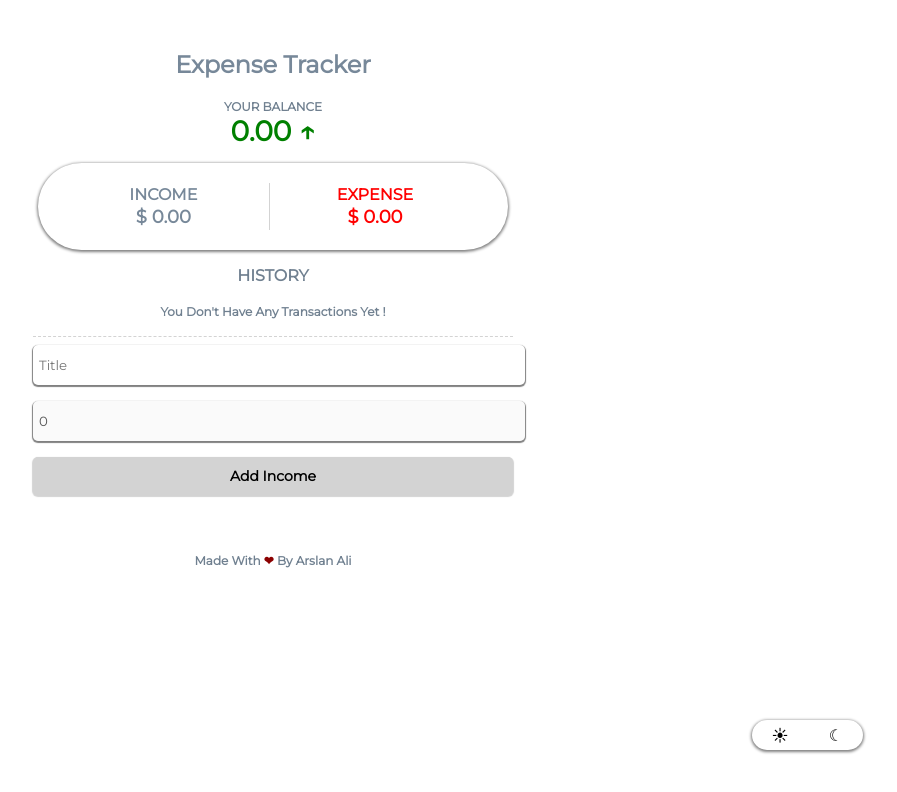
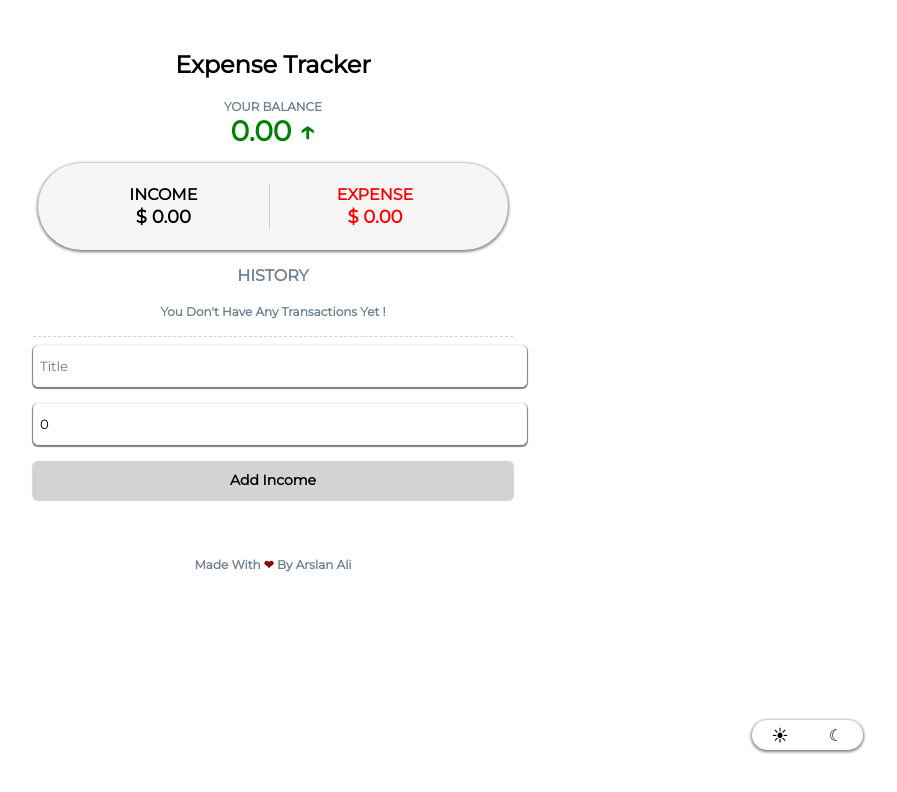
Before and after one commit to warlock1996/xpense-tracker, a React (Create React App) app: page / in a window 1280 px wide. Shown: the top 792 px of the page, without its empty margins (367-1264 px from the left). Built offline with nearby package versions, Linux system fonts and the light colour scheme.

Commit message:
:hammer: expense tracker theme with cookie

```diff
--- a/src/App.css
+++ b/src/App.css
@@ -1,16 +1,7 @@
-.app {
-  background-color: var(--body-clr);
-  height: 100vh;
-  transition: background-color 1s, color 1s;
-}
-.wrapper {
-  max-width: 480px;
-  width: 480px;
-  margin: auto;
-}
 :root {
   --body-clr: white;
-  --primary-clr: lightslategray;
+  --primary-bg-clr: whitesmoke;
+  --primary-txt-clr: black;
   --secondary-clr: slategray;
   --primary-clr-hvrd: darkslategray;
   --expense-clr: darkred;
@@ -22,7 +13,8 @@
 }
 .app.dark {
   --body-clr: #000000;
-  --primary-clr: #892cdc;
+  --primary-bg-clr: #892cdc;
+  --primary-txt-clr: #ffffff;
   --secondary-clr: #52057b;
   --primary-clr-hvrd: darkslategray;
   --expense-clr: darkred;
@@ -32,11 +24,21 @@
   --border-clr: lightgray;
   --shadow-clr: black;
 }
+.app {
+  background-color: var(--body-clr);
+  height: 100vh;
+  transition: background-color 1s, color 1s;
+}
+.wrapper {
+  max-width: 480px;
+  width: 480px;
+  margin: auto;
+}
 .header {
   margin-top: 0;
   padding-top: 50px;
   text-align: center;
-  color: var(--primary-clr);
+  color: var(--primary-txt-clr);
   font-family: "Montserrat";
 }
 .footer {
@@ -64,7 +66,7 @@
   position: fixed;
   right: 50px;
   bottom: 50px;
-  background-color: var(--primary-c);
+  background-color: white;
   box-shadow: 0px 1px 3px 1px var(--shadow-clr);
   border-radius: 50px;
   cursor: pointer;
@@ -74,13 +76,13 @@
   display: inline-block;
   padding: 5px 20px;
 }
-.switch .light:hover {
-  color: var(--primary-c);
-  background-color: var(--income-clr);
+.switch .dark.active {
+  background-color: black;
+  color: white;
 }
-.switch .dark:hover {
-  color: var(--primary-c);
-  background-color: black;
+.switch .light.active {
+  background-color: green;
+  color: white;
 }
 
 .balance-container {
@@ -121,7 +123,7 @@
   font-family: "Montserrat";
   font-weight: bolder;
   padding: 20px;
-  background-color: var(--primary-c);
+  background-color: var(--primary-bg-clr);
   box-shadow: 0px 1px 3px 1px var(--shadow-clr);
   border-radius: 50px;
 }
@@ -133,13 +135,13 @@
   text-transform: uppercase;
 }
 .income-label {
-  color: var(--primary-clr);
+  color: var(--primary-txt-clr);
 }
 .expense-label {
   color: var(--negative-clr);
 }
 .income-value {
-  color: var(--primary-clr);
+  color: var(--primary-txt-clr);
   font-size: 18px;
   font-weight: bolder;
 }
@@ -179,6 +181,9 @@
   border: none;
   font-family: "Montserrat";
   font-weight: 500;
+  background: var(--body-clr);
+  border: 1px solid var(--primary-bg-clr);
+  color: var(--primary-txt-clr);
   box-shadow: 0px 1px 1px 1px var(--shadow-clr);
   border-radius: 5px;
   transition: padding 0.2s, border-bottom 0.2s;
@@ -197,7 +202,7 @@
   width: 100%;
   margin: 8px auto;
   padding: 10px;
-  color: var(--primary-c);
+  color: var(--primary-txt-clr);
   font-size: 14px;
   text-transform: capitalize;
   border: none;
@@ -216,7 +221,7 @@
   width: 100%;
   margin: 8px auto;
   padding: 10px;
-  color: var(--primary-c);
+  color: var(--primary-txt-clr);
   font-size: 14px;
   text-transform: capitalize;
   border: none;
@@ -239,7 +244,7 @@
 .transaction-expense {
   cursor: pointer;
   font-size: 14px;
-  background-color: var(--primary-c);
+  background-color: var(--primary-bg-clr);
   margin: 5px;
   padding: 8px;
   border-radius: 5px 0px 0px 5px;
--- a/src/components/Switch.js
+++ b/src/components/Switch.js
@@ -2,16 +2,19 @@ import React, { useContext } from 'react'
 import { GlobalContext } from "./sharedstate"
 
 function Switch() {
-  const { dispatcher } = useContext(GlobalContext)
+  const { dispatcher, theme } = useContext(GlobalContext)
+
 
   function toggleTheme(options) {
     dispatcher(options)
   }
+  const _light = theme === 'light' ? 'light active' : 'light';
+  const _dark = theme === 'dark' ? 'dark active' : 'dark';
 
   return (
       <div className="switch">
-        <div className="light" onClick={() => toggleTheme({ type: 'switch-theme', payload:'light'})}>&#9728;</div>
-        <div className="dark" onClick={() => toggleTheme({ type: 'switch-theme', payload:'dark'})}>&#x263E;</div>
+        <div className={_light} onClick={() => toggleTheme({ type: 'switch-theme', payload:'light'})}>&#9728;</div>
+        <div className={_dark} onClick={() => toggleTheme({ type: 'switch-theme', payload:'dark'})}>&#x263E;</div>
       </div>
     )
 }
--- a/src/components/Transaction.js
+++ b/src/components/Transaction.js
@@ -18,6 +18,7 @@ function Transaction (props) {
     return (
         <div className="transaction-container">
             <input
+                title="Enter Transaction Name"
                 className="transaction-name"
                 onChange = {(e) => setTr({...state, name: e.target.value}) }
                 value = { state.name }
@@ -25,11 +26,11 @@ function Transaction (props) {
                 placeholder="Title"
             />
             <input
+                title="Enter Transaction Amount"
+                className="transaction-amount"
                 onChange = {(e) => setTr({...state, amount: e.target.value}) }
                 value = {state.amount}
-                title="Enter Transaction Name"
                 disabled={ !state.name.length }
-                className="transaction-amount"
                 type="number"
                 placeholder="Amount"
             />
--- a/src/components/reducer.js
+++ b/src/components/reducer.js
@@ -1,3 +1,4 @@
+import { setTheme } from "../theme"
 export default (state, action) => {
     switch (action.type) {
         case "remove-transaction":
@@ -24,6 +25,7 @@ export default (state, action) => {
                 transactions: [...state.transactions.filter(i => i.id !== item.id),  {"id": item.id, "name": item.name, "amount": amount}]
             }
         case "switch-theme":
+            setTheme(action.payload)
             return {
                 ...state,
                 theme: action.payload
--- a/src/components/sharedstate.js
+++ b/src/components/sharedstate.js
@@ -1,10 +1,11 @@
 import React, { useReducer } from "react";
+import { getTheme } from '../theme'
 import Reducer from "./reducer"
 
 // some inital state for the context
 const initalState = {
     transactions: [],
-    theme: 'light'
+    theme: getTheme()
 }
 
 // creating global context
--- a/src/theme.js
+++ b/src/theme.js
@@ -1,4 +1,4 @@
-const __default_theme = 'light';
+const __default_theme = 'dark';
 
 export const setTheme = (value) => {
     document.cookie = `theme=${value}`;
@@ -6,11 +6,12 @@ export const setTheme = (value) => {
 
 export const getTheme = () => {
     const cookies = document.cookie.split(";");
-    const pos = cookies.indexOf('theme=light') || cookies.indexOf('theme=dark')
+    const pos = cookies.findIndex((item) => item === 'theme=light' || 'theme=dark' )
     if(pos !== -1) {
         return cookies[pos].split("=")[1];
+    } else {
+        // setDefaultThemeCookie and Return
+        setTheme(__default_theme);
+        return __default_theme;
     }
-    // setDefaultThemeCookie and Return
-    setTheme(__default_theme);
-    return __default_theme;
 }
```
